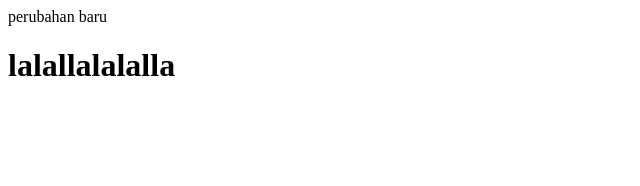
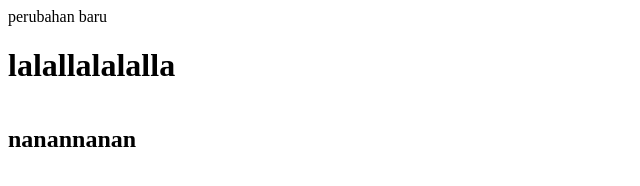
Before and after one commit to nadgyu/Capstone, a plain HTML site: page index.html in a window 1280 px wide. Shown: the whole page, without its empty margins (0-640 px from the left). Drawn offline with Linux system fonts and the light colour scheme.

Commit message:
perubahan revisi

```diff
--- a/index.html
+++ b/index.html
@@ -2,10 +2,9 @@
   <p>perubahan baru</p>
   <h1>lalallalalalla</h1>
   <div>
-      <table>
-          <tr>
-
-          </tr>
-      </table>
+    <table>
+      <tr></tr>
+    </table>
   </div>
+  <h2>nanannanan</h2>
 </html>
```
